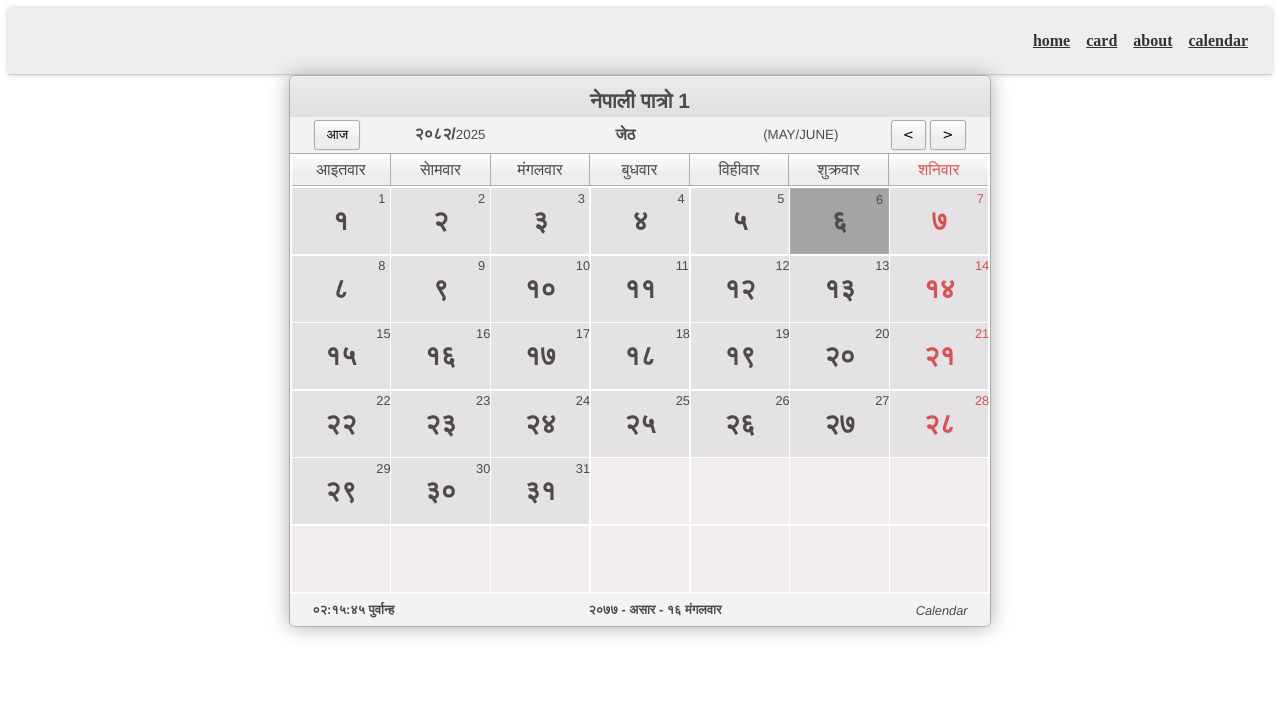
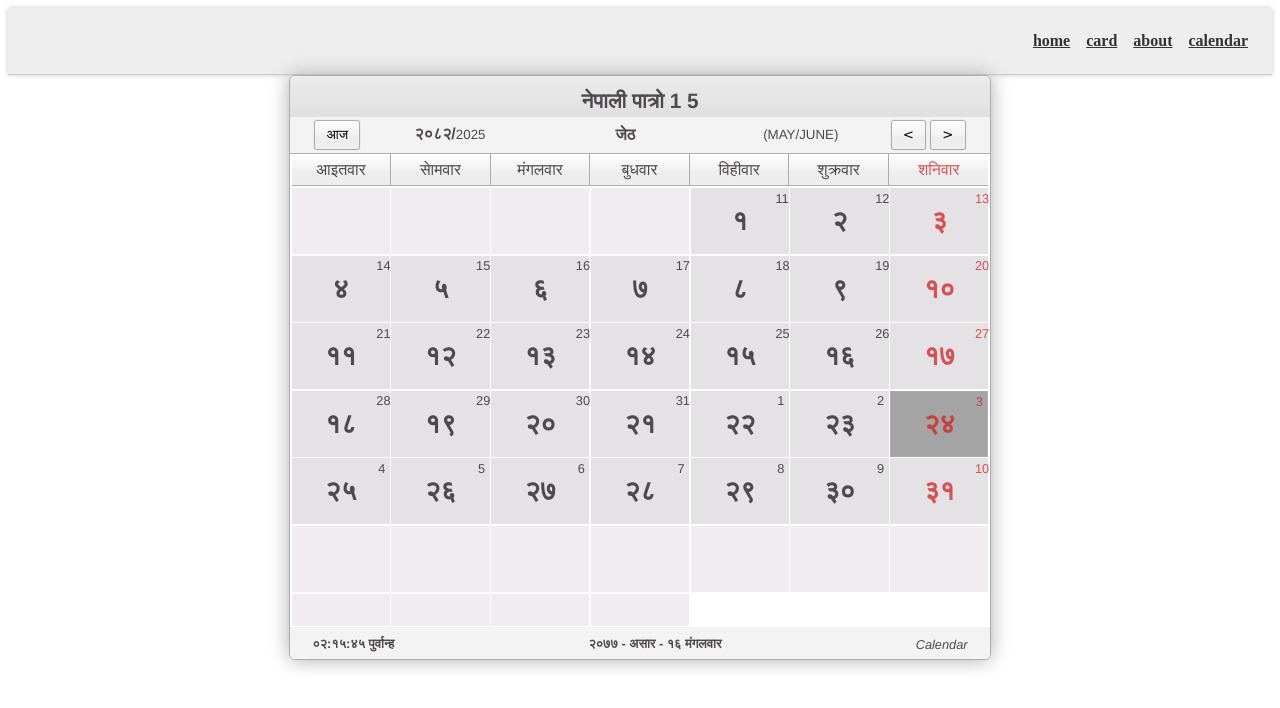
Before and after one commit to lazymesh/svelte-app-learn, a SvelteKit app: page /calendar in a window 1280 px wide. Shown: the top 708 px of the page. Built offline with nearby package versions, Linux system fonts and the light colour scheme.

Commit message:
english and nepali date separated in day display

```diff
--- a/src/routes/calendar/+page.svelte
+++ b/src/routes/calendar/+page.svelte
@@ -372,6 +372,7 @@
 
     function ad2bs(ad) {
         const refDate = offsetDays(countDaysDiff(ad), true);
+        refDate.date = refDate.date > 1 ? refDate.date - 1 : refDate.date;
         return refDate;
     }
 
@@ -399,11 +400,13 @@
     let changeToPreNepaliMonth = () => {
         const nepali_ref_date = new Date(temp_nepali_date.year, temp_nepali_date.month, temp_nepali_date.date);
         nepali_ref_date.setMonth(temp_nepali_date.month - 1);
+        temp_ad_date.setMonth(temp_ad_date.getMonth() - 1);
         alterTemps(nepali_ref_date, temp_nepali_date.day);
     }
     let changeToNextNepaliMonth = () => {
         const nepali_ref_date = new Date(temp_nepali_date.year, temp_nepali_date.month, temp_nepali_date.date);
         nepali_ref_date.setMonth(temp_nepali_date.month + 1);
+        temp_ad_date.setMonth(temp_ad_date.getMonth() + 1);
         alterTemps(nepali_ref_date, temp_nepali_date.day);
     }
 
@@ -416,8 +419,6 @@
         }
         temp_nepali_month = temp_nepali_date.month;
         temp_nepali_year = temp_nepali_date.year;
-        const ad_ref_date = bs2ad(nepali_ref_date);
-        temp_ad_date = new Date(ad_ref_date.year, ad_ref_date.month, ad_ref_date.date);
         temp_ad_month = temp_ad_date.getMonth();
         temp_ad_year = temp_ad_date.getFullYear();
     }
@@ -450,13 +451,13 @@
     let getInitialInactiveDays = () => {
         const this_year = lang == "en" ? temp_ad_year : temp_nepali_year;
         const this_month = lang == "en" ? temp_ad_month : temp_nepali_month;
-        const first_week_day = new Date(this_year, this_month, 1).getDay();
-        const thisMonthF = new Date(today.getFullYear(), today.getMonth(), 1)
-        //console.log("xxxxxxxx");
-        const day_in_nepali = ad2bs(new Date(today.getFullYear(), today.getMonth(), 1));
-        //console.log(day_in_nepali, thisMonthF, day_in_nepali.day, thisMonthF.getDay());
+        const first_week_day = new Date(temp_ad_year, temp_ad_month, 1).getDay();
+        const day_in_nepali = ad2bs(new Date(temp_ad_year, temp_ad_month, 1));
+        let empty_days = 8 - ((day_in_nepali.date - first_week_day) % 7);
+        if (empty_days == 7) empty_days = 0;
+        if (empty_days == 8) empty_days = 1;
         let return_array = [];
-        for (const i in range(0, first_week_day)) {
+        for (const i in range(0, empty_days)) {
             return_array.push("");
         }
         return return_array;
@@ -479,8 +480,14 @@
         return return_array;
     }
 
+    let getEnglishDateUsingNepaliDay = (day) => {
+        const nepali_date = new Date(temp_nepali_year, temp_nepali_month, day);
+        const ad_date = bs2ad(nepali_date);
+        return ad_date.date;
+    }
+
     let isToday = (day) => {
-        const yesToday = day == today.getDate() && today.getFullYear() === temp_ad_year && today.getMonth() === temp_ad_month;
+        const yesToday = day == today_nepali.date && today_nepali.year === temp_nepali_year && today_nepali.month === temp_nepali_month;
         return yesToday;
     }
 
@@ -489,7 +496,7 @@
 <div class="calendar-container">
     <div class="calendar-head">
         <div class="calendar-title">
-            {title} {temp_nepali_month}
+            {title} {temp_nepali_month} {temp_ad_month}
         </div>
         <div class="cal-nav">
             <div class="cal-head-left">
@@ -529,7 +536,7 @@
                     {#each getActiveDays() as day}
                         <div class="day {isToday(day) ? "today" : ""}">
                             <span class="np-date">{day.toString().toNepaliDigits()}</span>
-                            <span class="int-date">{day}</span>
+                            <span class="int-date">{getEnglishDateUsingNepaliDay(day)}</span>
                             <span class="task"></span>
                         </div>
                     {/each}
```
